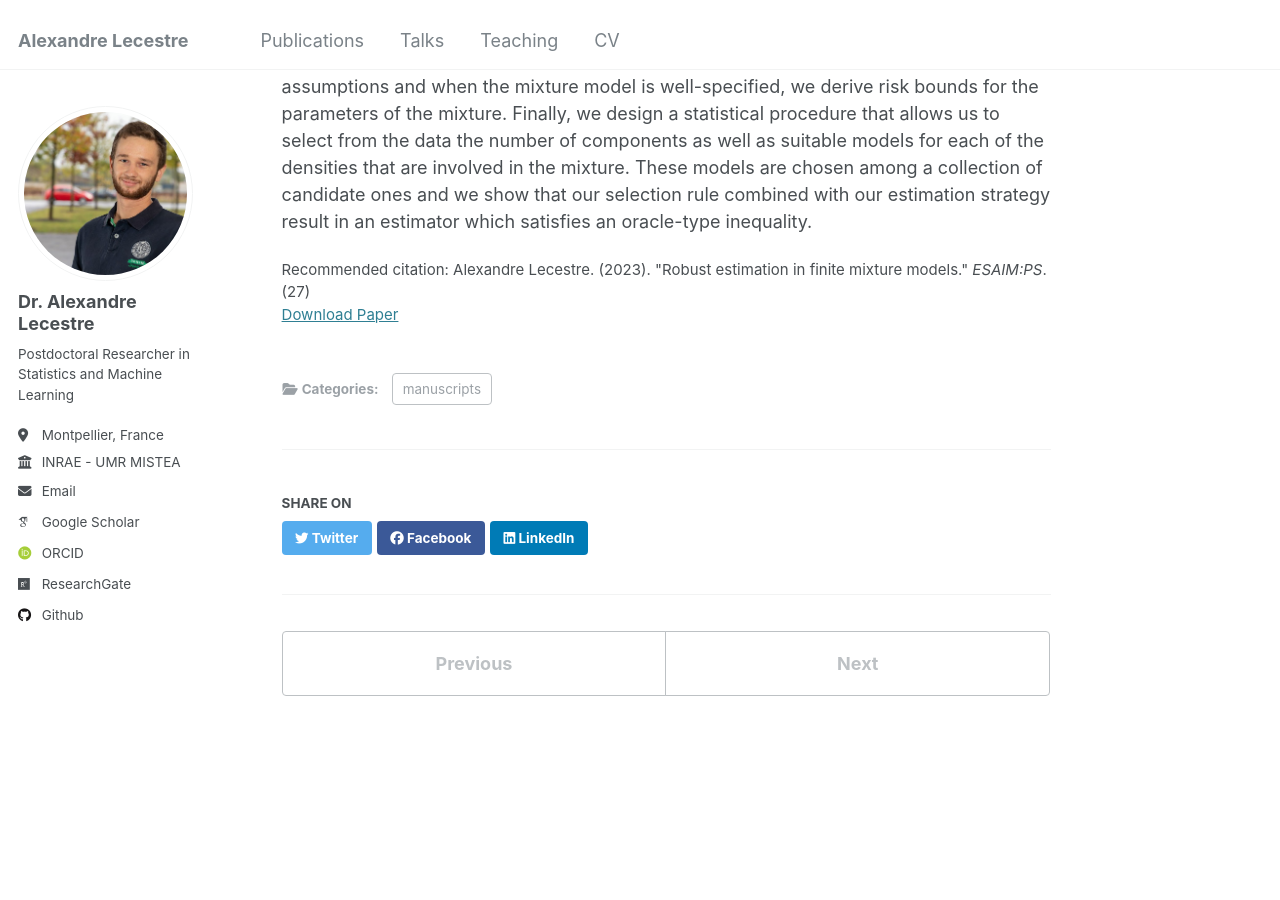
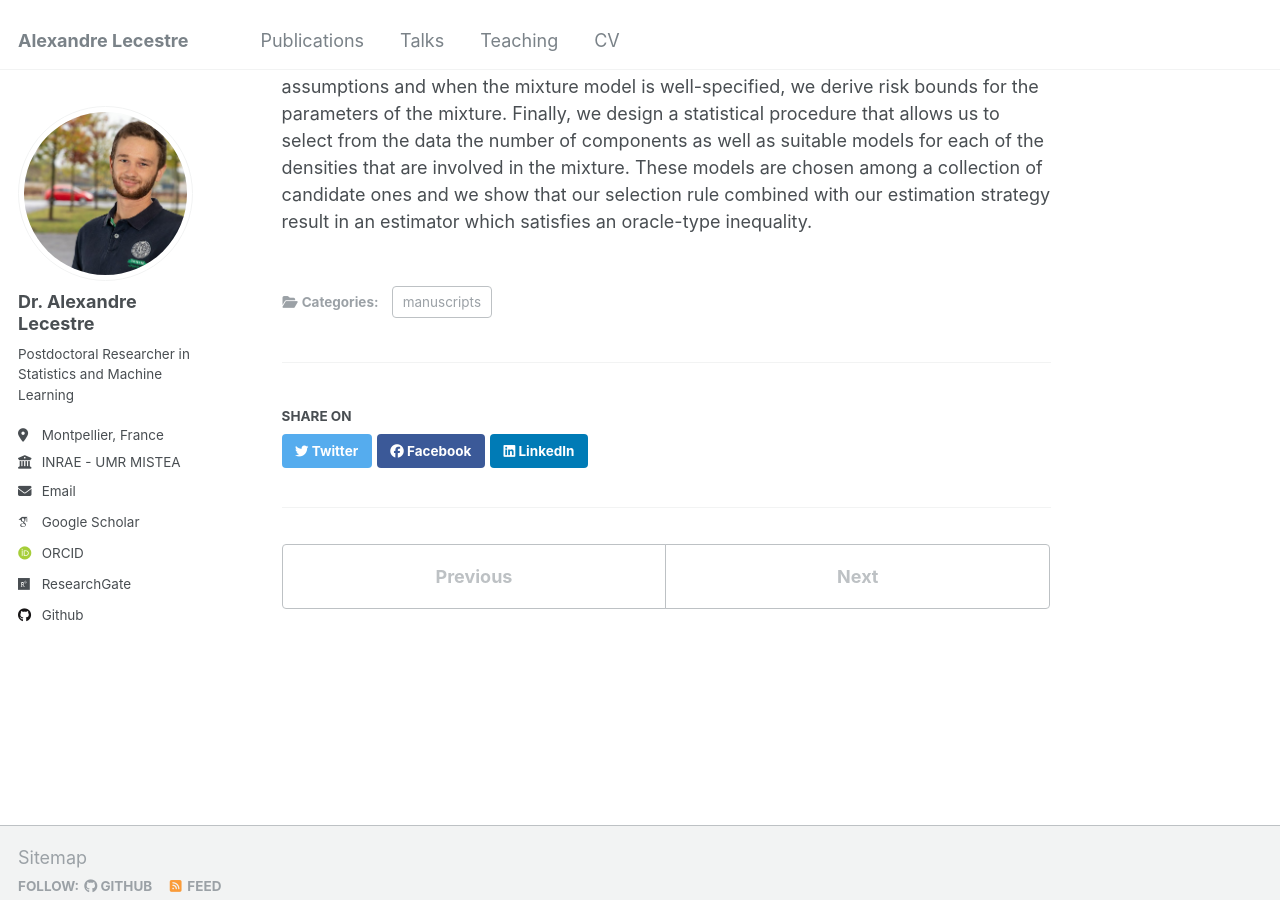
Before and after one commit to alexandre-lecestre/alexandre-lecestre.github.io, a Jekyll site: the page built from _publications/Mixture-ESAIM.md, in a window 1280 px wide and 900 px high, scrolled down 358 px. Built offline with Jekyll 4.4.1, drawn with Linux system fonts in a browser that asks for light colours; some web fonts are replaced.

Commit message:
Update Mixture-ESAIM.md
remove citation

```diff
--- a/_publications/Mixture-ESAIM.md
+++ b/_publications/Mixture-ESAIM.md
@@ -7,7 +7,6 @@ date: 2023-03-08
 venue: 'ESAIM:PS'
 excerpt: 'voila'
 paperurl: 'https://www.esaim-ps.org/articles/ps/abs/2023/01/ps220003/ps220003.html'
-citation: 'Alexandre Lecestre. (2023). &quot;Robust estimation in finite mixture models.&quot; <i>ESAIM:PS</i>. (27)'
 ---
 
 ### Abstract
```
